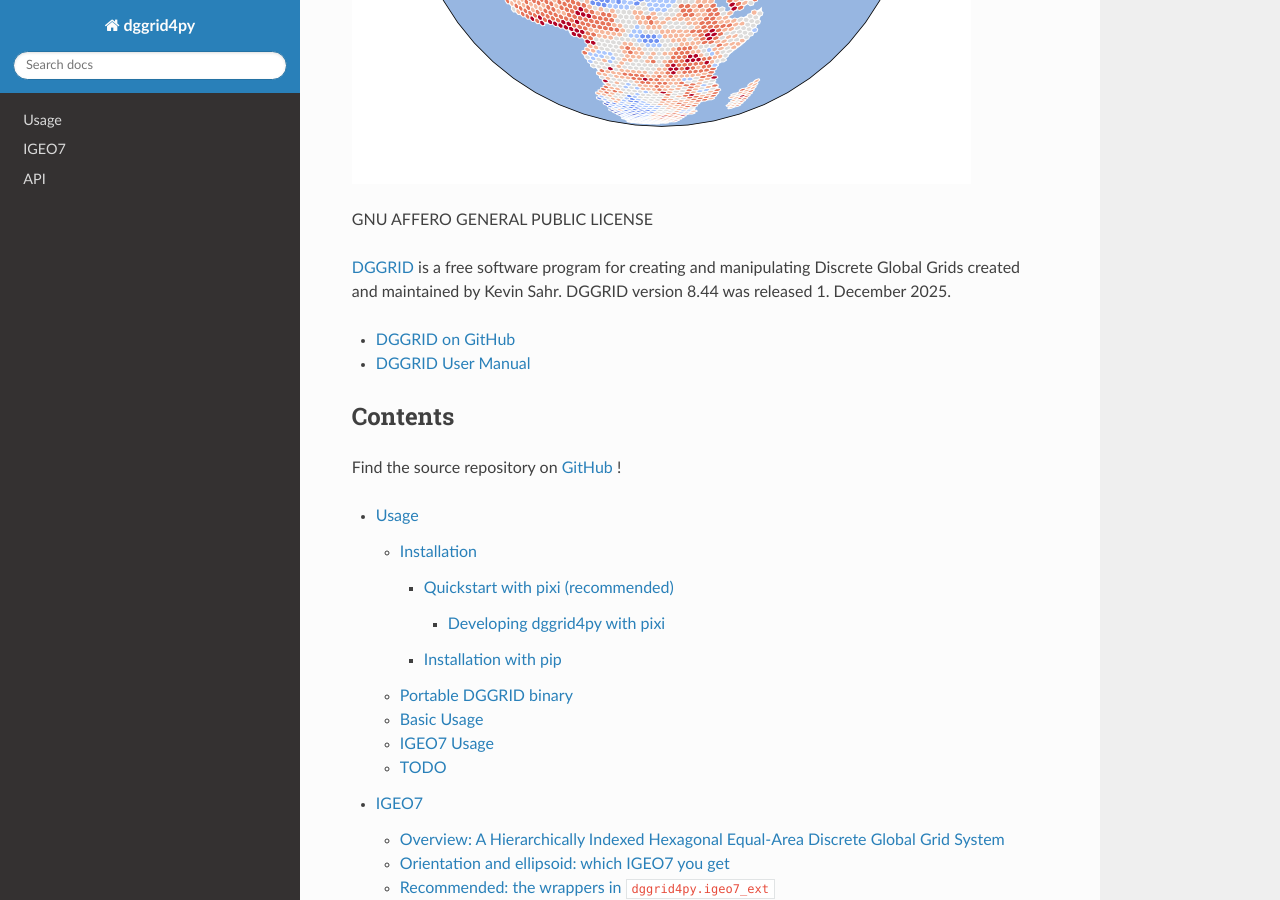
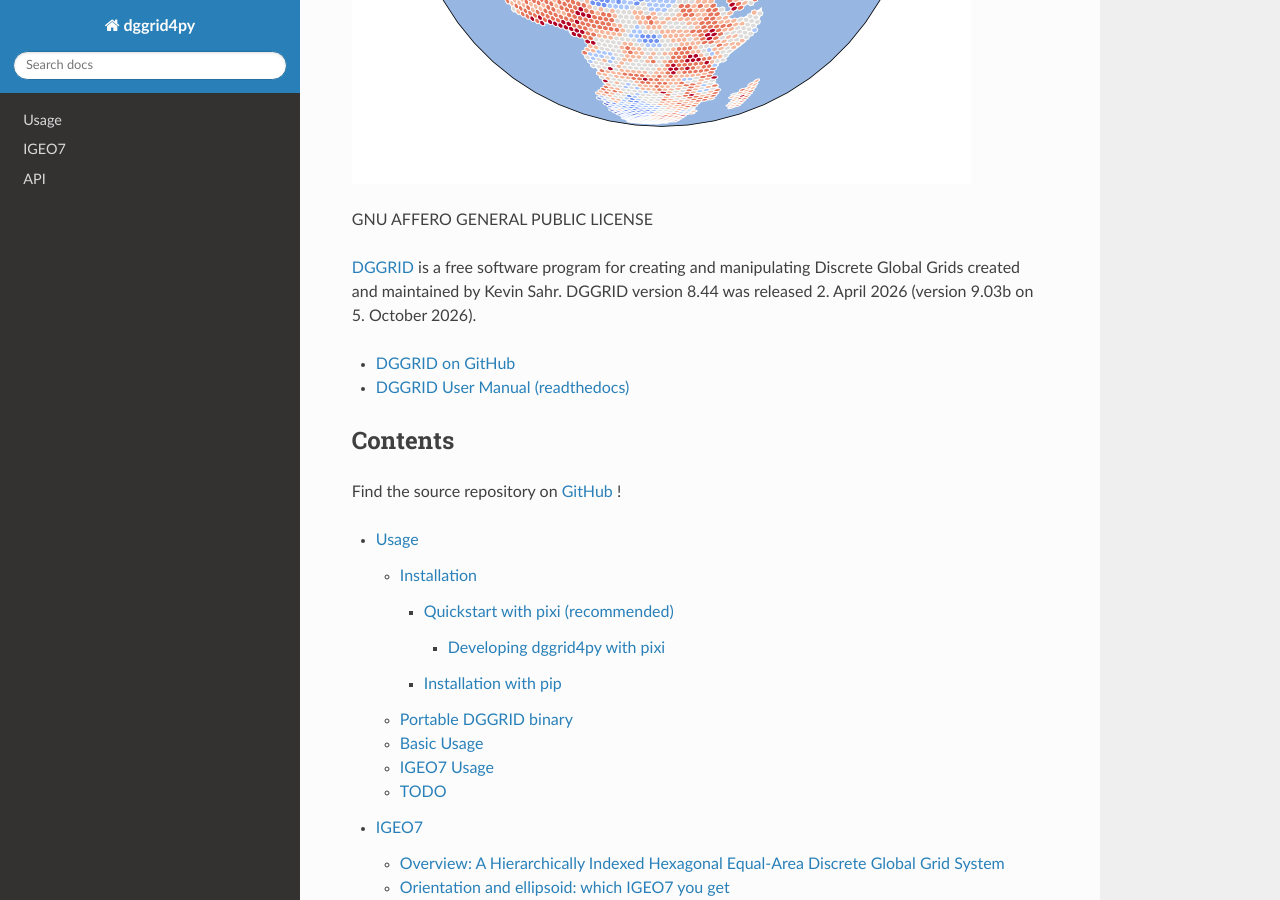
Before and after one commit to allixender/dggrid4py, a Sphinx documentation site: the page built from docs/source/index.rst, in a window 1280 px wide and 900 px high, scrolled down 680 px. Built offline with Sphinx 7.4.7 and the Read the Docs theme 3.1.0, drawn with Linux system fonts in a browser that asks for light colours.

Commit message:
docs: DGGRID 8.44 release date 2. April 2026, 9.03b mentioned, index.rst manual link -> readthedocs like README

```diff
--- a/docs/source/index.rst
+++ b/docs/source/index.rst
@@ -9,11 +9,10 @@ GNU AFFERO GENERAL PUBLIC LICENSE
 
 `DGGRID <https://www.discreteglobalgrids.org/software/>`__ is a free
 software program for creating and manipulating Discrete Global Grids
-created and maintained by Kevin Sahr. DGGRID version 8.44 was released 1. December 2025.
+created and maintained by Kevin Sahr. DGGRID version 8.44 was released 2. April 2026 (version 9.03b on 5. October 2026).
 
 -  `DGGRID on GitHub <https://github.com/sahrk/DGGRID>`__
--  `DGGRID User
-   Manual <https://github.com/sahrk/DGGRID/blob/d08e10d761f7bedd72a253ab1057458f339de51e/dggridManualV81b.pdf>`__
+-  `DGGRID User Manual (readthedocs) <https://dggrid.readthedocs.io/latest/>`__
 
 
 Contents
```
Also changed, not shown: README.md (+1 -1 lines).
